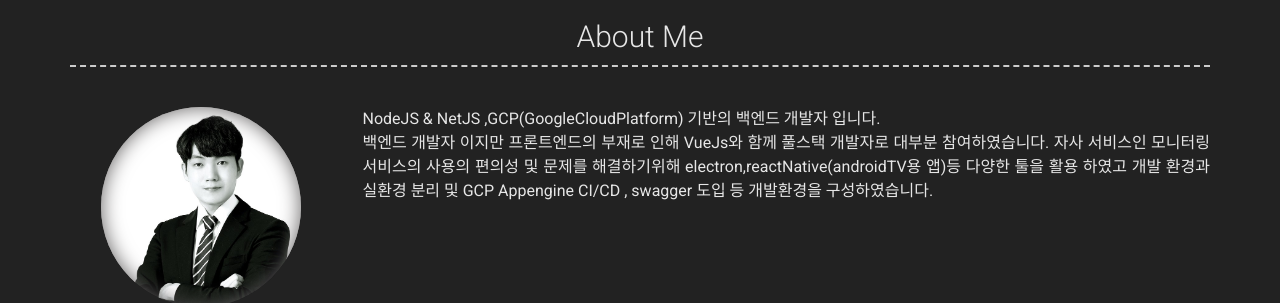
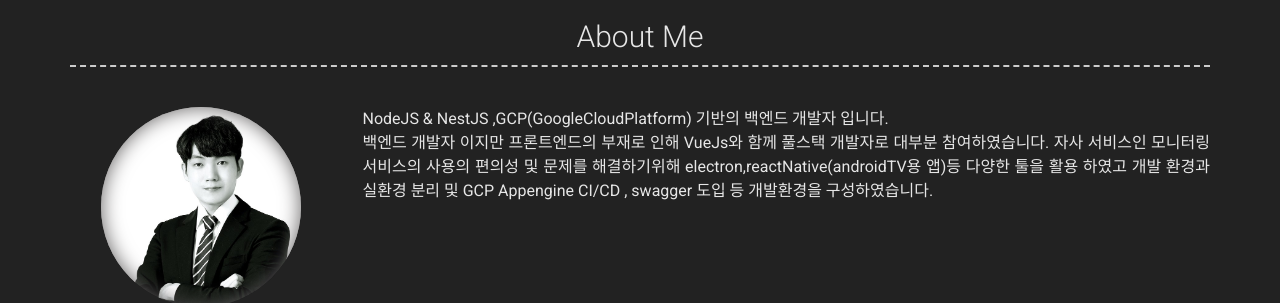
Before and after one commit to yth1122/yth1122.github.io, a Jekyll site: the page built from index.md, in a window 1280 px wide and 900 px high. Shown: the part 222-525 px from the top of the window. Built offline with Jekyll 4.4.1, drawn with Linux system fonts in a browser that asks for light colours; nearby versions of some CDN libraries; some of the changed text lies outside the part shown.

```diff
--- a/_config.yml
+++ b/_config.yml
@@ -56,7 +56,7 @@ additional_links:
 # about_title: About Me (Use this to override about section title)
 about_profile_image: images/profile.jpeg
 about_content: | # this will include new lines to allow paragraphs
-  NodeJS & NetJS ,GCP(GoogleCloudPlatform) 기반의 백엔드 개발자 입니다.
+  NodeJS & NestJS ,GCP(GoogleCloudPlatform) 기반의 백엔드 개발자 입니다.
   백엔드 개발자 이지만 프론트엔드의 부재로 인해 VueJs와 함께 풀스택 개발자로 대부분 참여하였습니다.
   자사 서비스인 모니터링 서비스의 사용의 편의성 및 문제를 해결하기위해 electron,reactNative(androidTV용 앱)등 다양한 툴을 활용 하였고
   개발 환경과 실환경 분리 및 GCP Appengine CI/CD , swagger 도입 등 개발환경을 구성하였습니다.
--- a/_data/skill.yml
+++ b/_data/skill.yml
@@ -13,6 +13,6 @@
 - layout: left
   name: Frontend
   description: | # this will include new lines to allow paragraphs
-    * Vuejs, ReactNative ,Electron
+    * Vuejs, ReactNative ,Electron, Tauri
     * ES6
     * Npm, Webpack
```
